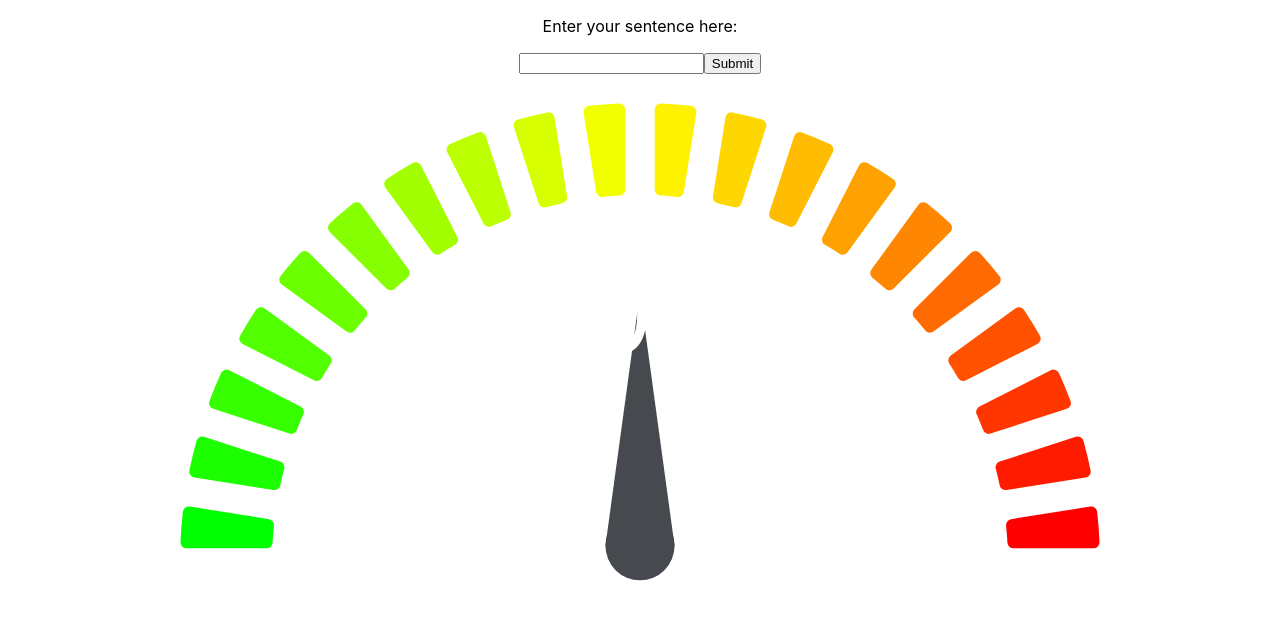
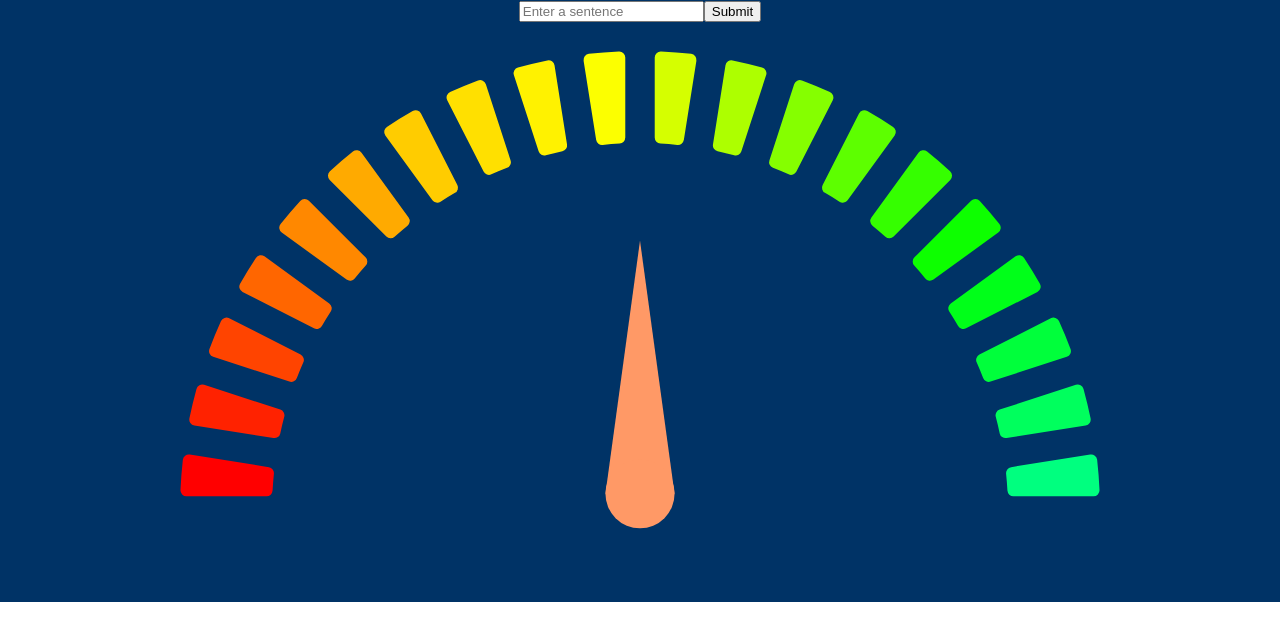
Before and after one commit to amh4/sentiment-analysis, a React (Create React App) app in the folder frontend/sentiment-analysis/: page / in a window 1280 px wide. Shown: the top 640 px of the page. Built offline with nearby package versions, Linux system fonts and the light colour scheme.

Commit message:
CSS to gauge component

```diff
--- a/frontend/sentiment-analysis/src/App.css
+++ b/frontend/sentiment-analysis/src/App.css
@@ -1,5 +1,6 @@
 .App {
   text-align: center;
+  background-color: #003366;
 }
 
 .App-logo {
--- a/frontend/sentiment-analysis/src/components/sentimentGauge/sentimentGauge.js
+++ b/frontend/sentiment-analysis/src/components/sentimentGauge/sentimentGauge.js
@@ -7,7 +7,12 @@ const SentimentGauge = ({ sentenceScore }) => {
     <div>
       <GaugeChart id='gauge-chart1'
       nrOfLevels={20}
-      percent={sentenceScore}/>
+      colors={["#FF0000",   "#FF2200",   "#FF4400",   "#FF6600",   "#FF8800",   "#FFAA00",   "#FFCC00",   "#FFE000",   "#FFF200",   "#FCFF00",   "#D5FF00",   "#ADFF00",   "#85FF00",   "#5DFF00",   "#35FF00",   "#0DFF00",   "#00FF19",   "#00FF3B",   "#00FF5D",   "#00FF7F"]}
+      needleColor="#ff9966"
+      needleBaseColor="#ff9966"
+      hideText={true}
+      percent={(sentenceScore + 1) / 2}
+      />
     </div>
   );
 };
--- a/frontend/sentiment-analysis/src/components/userInput/userInput.js
+++ b/frontend/sentiment-analysis/src/components/userInput/userInput.js
@@ -2,17 +2,11 @@ import React, { useState } from "react";
 import SentimentGauge from "../sentimentGauge/sentimentGauge";
 
 const UserInput = () => {
-  // const [userSentence, setUserSentence] = useState(null);
-  const [sentenceScore, setSentenceScore] = useState(0.5);
-
-  // const handleInputChange = (event) => {
-  //   setUserSentence(event.target.value);
-  // };
+  const [sentenceScore, setSentenceScore] = useState(0);
 
   const handleSubmit = (event) => {
     event.preventDefault();
     const userInput = document.getElementById('input-field').value
-    // setUserSentence(userInput)
 
     fetch(
       "http://127.0.0.1:5000/get_sentiment/" + encodeURIComponent(userInput)
@@ -24,9 +18,8 @@ const UserInput = () => {
 
   return (
     <div className="user-input-form">
-      <p>Enter your sentence here:</p>
       <form onSubmit={handleSubmit}>
-        <input type="text" id="input-field"/>
+        <input type="text" id="input-field" placeholder="Enter a sentence"/>
         <button type="submit">Submit</button>
       </form>
       <SentimentGauge sentenceScore={sentenceScore} />
```
